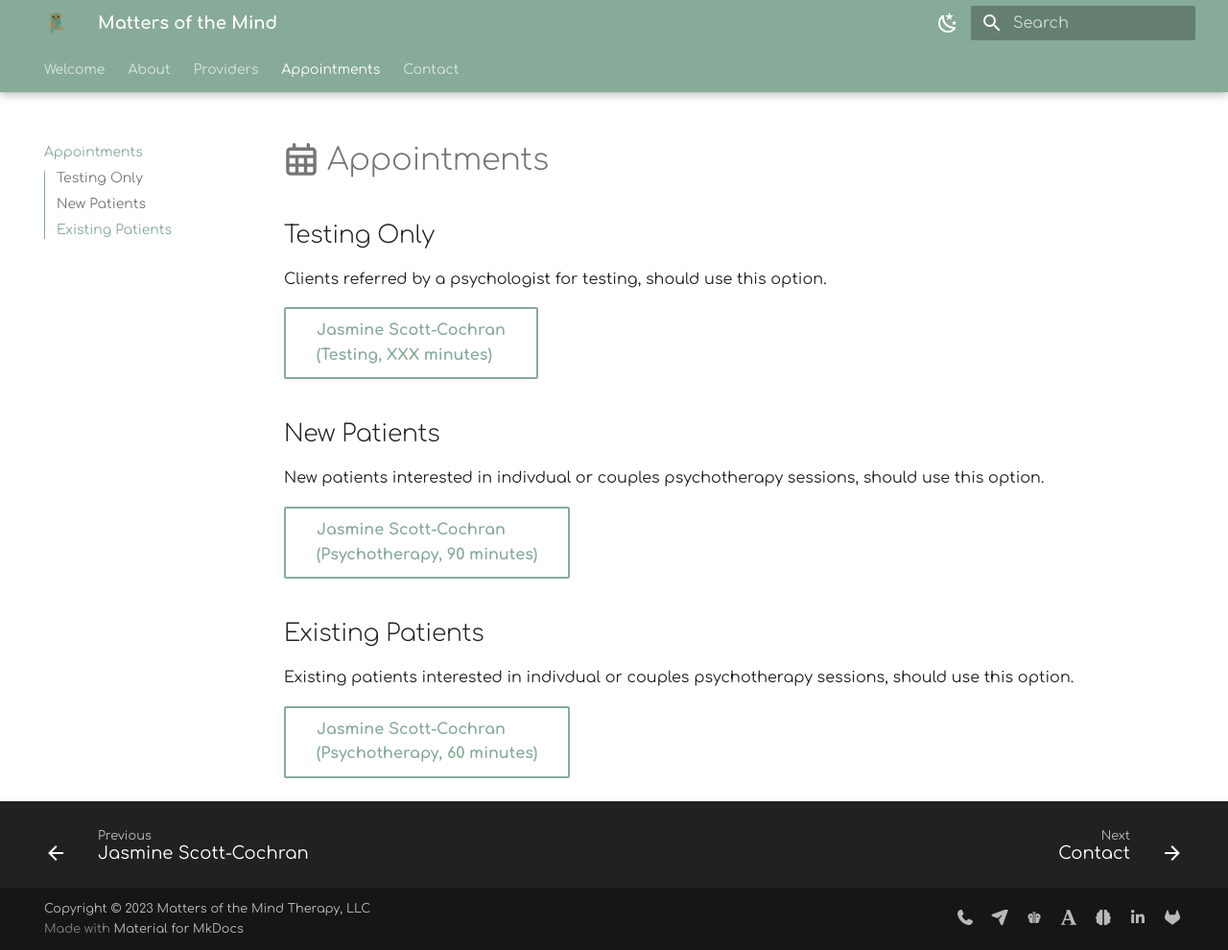
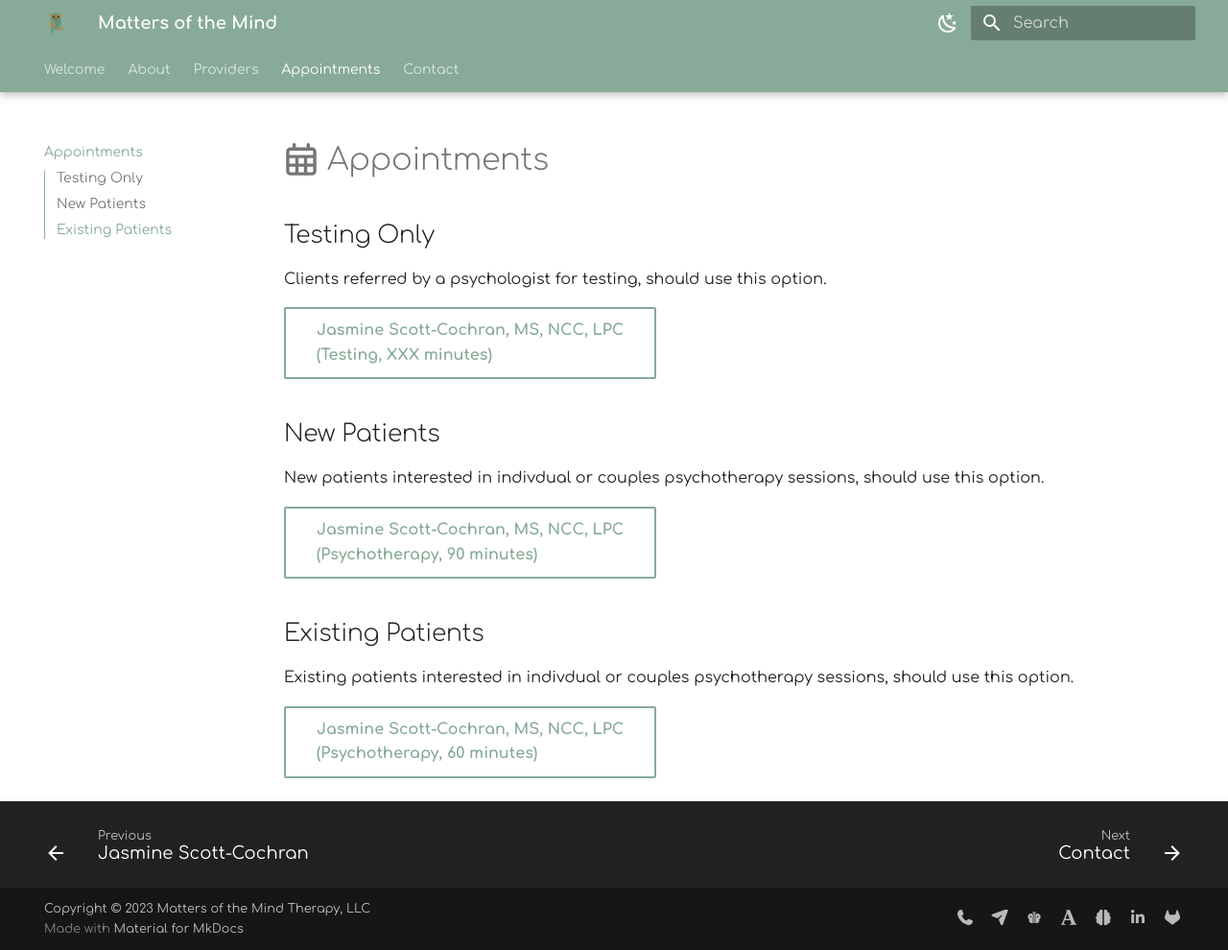
Before and after one commit to motm-therapy/website, an MkDocs documentation site: the page built from docs/appointments.md, in a window 1280 px wide and 990 px high. Shown: the whole window at 96% size. Built offline with MkDocs 1.6.1 and Material for MkDocs 9.7.7, drawn with Linux system fonts in a browser that asks for light colours.

Commit message:
Update appointments.md

```diff
--- a/docs/appointments.md
+++ b/docs/appointments.md
@@ -4,16 +4,16 @@
 
 Clients referred by a psychologist for testing, should use this option.
 
-[Jasmine Scott-Cochran<br>(Testing, XXX minutes)](https://google.com){ .md-button }
+[Jasmine Scott-Cochran, MS, NCC, LPC<br>(Testing, XXX minutes)](https://google.com){ .md-button }
 
 ## New Patients
 
 New patients interested in indivdual or couples psychotherapy sessions, should use this option.
 
-[Jasmine Scott-Cochran<br>(Psychotherapy, 90 minutes)](https://google.com){ .md-button }
+[Jasmine Scott-Cochran, MS, NCC, LPC<br>(Psychotherapy, 90 minutes)](https://google.com){ .md-button }
 
 ## Existing Patients
 
 Existing patients interested in indivdual or couples psychotherapy sessions, should use this option.
 
-[Jasmine Scott-Cochran<br>(Psychotherapy, 60 minutes)](https://google.com){ .md-button }
+[Jasmine Scott-Cochran, MS, NCC, LPC<br>(Psychotherapy, 60 minutes)](https://google.com){ .md-button }
```
